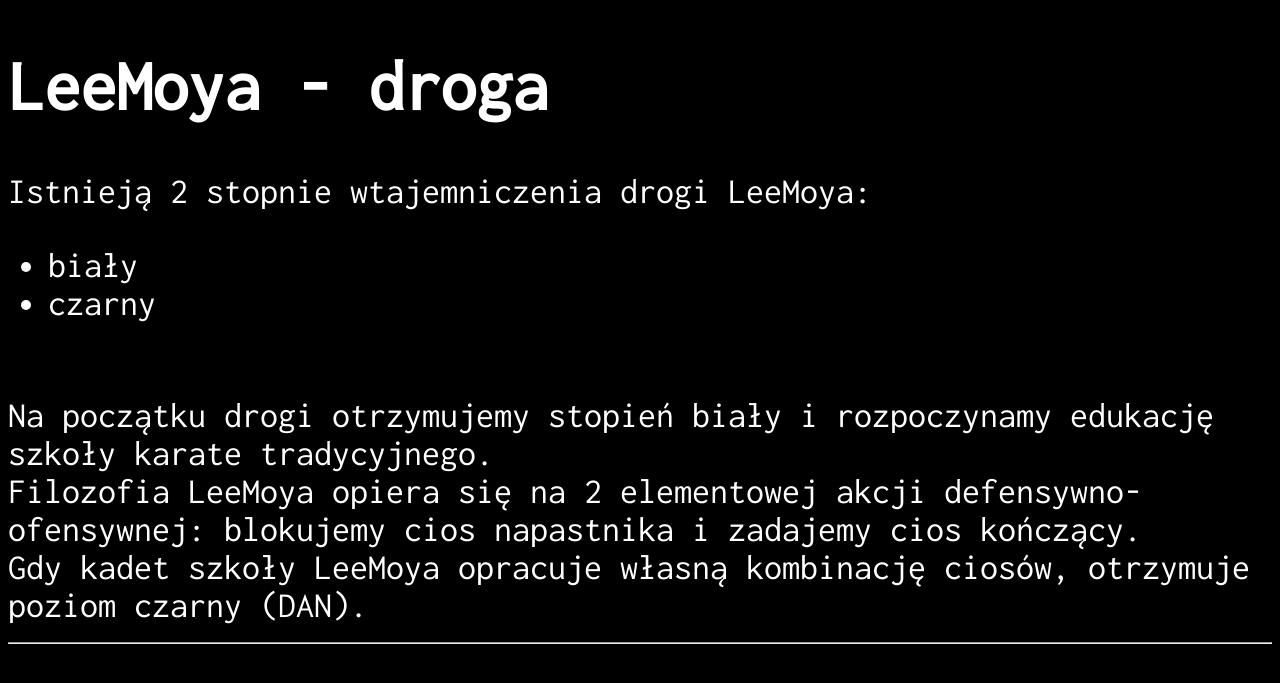
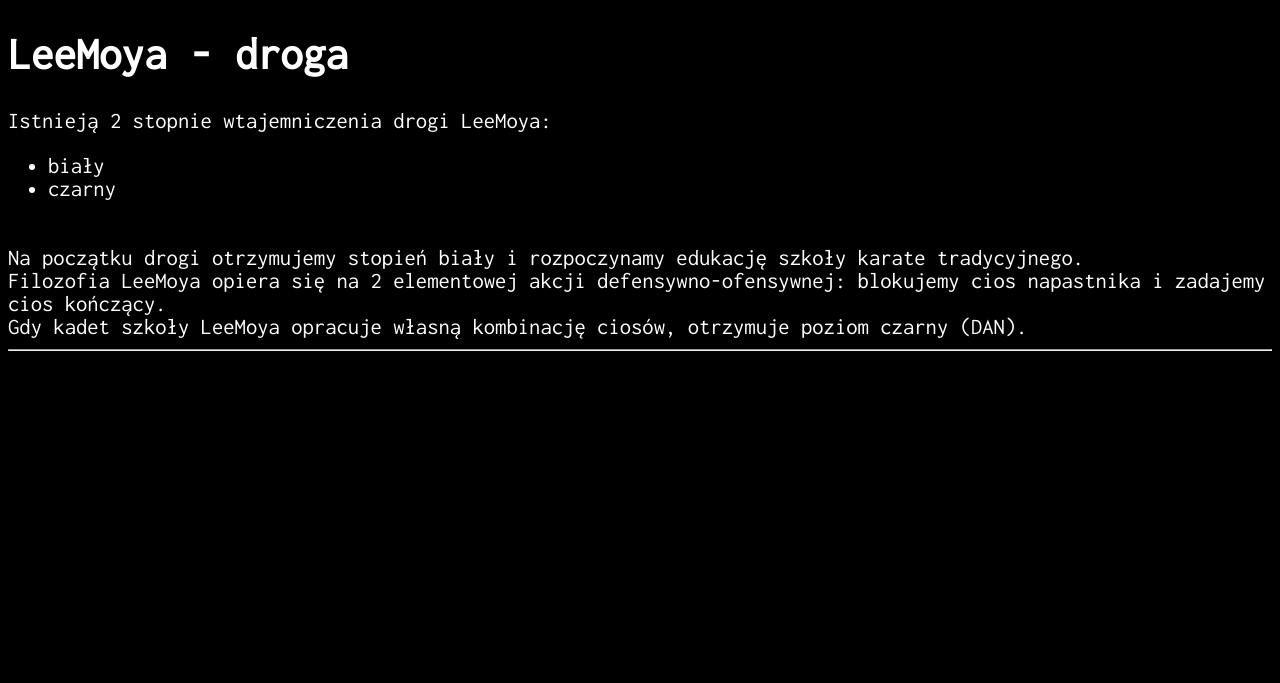
Before and after one commit to Vicky347/ngcssid-71395931, a PHP site: page / in a window 1280 px wide. Shown: the top 683 px of the page. Run offline with PHP 8.4, Linux system fonts and the light colour scheme; some web fonts are replaced.

Commit message:
Add files via upload

```diff
--- a/index.php
+++ b/index.php
@@ -8,7 +8,7 @@
 <link href="https://fonts.googleapis.com/css2?family=Inconsolata&family=Yuji+Hentaigana+Akari&display=swap" rel="stylesheet">
 </head>
 <body style="background:black;">
-    <div style="font-family: 'Inconsolata', cursive; font-size:27pt; color:white;">
+    <div style="font-family: 'Inconsolata', cursive; font-size:17pt; color:white;">
         <h1>LeeMoya - droga</h1>
         Istnieją 2 stopnie wtajemniczenia drogi LeeMoya:
         <br>
```
